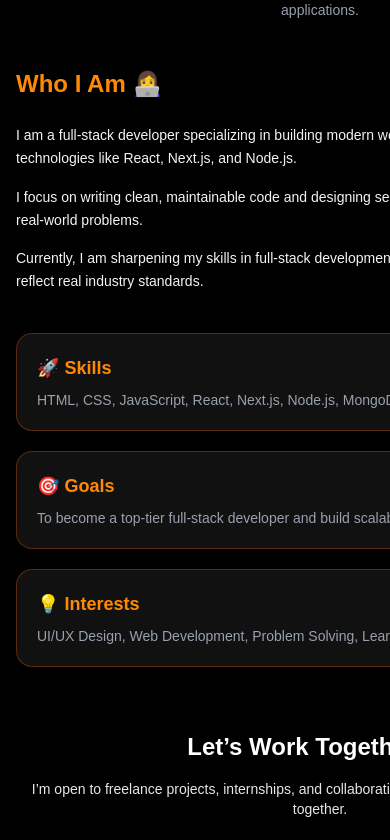
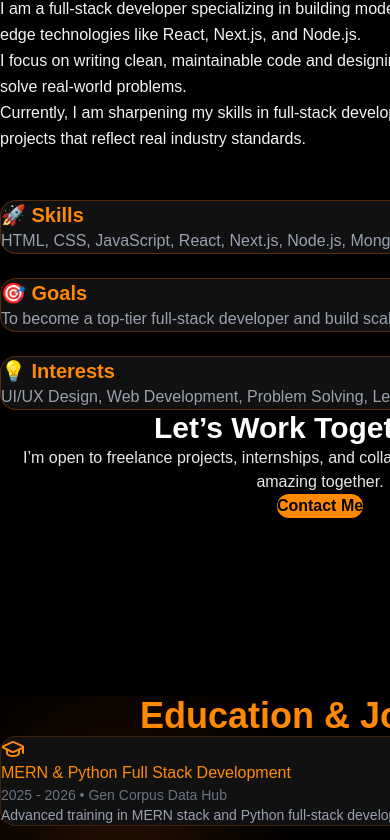
Before and after one commit to Kaladevikaladevi/portfolio, a Next.js app: page / in a window 390 px wide. Shown: the part 1184-2024 px from the top of the page. Built offline with nearby package versions, Linux system fonts and the light colour scheme.

Commit message:
improved responsiveness

```diff
--- a/src/app/globals.css
+++ b/src/app/globals.css
@@ -1,86 +1,204 @@
 @import "tailwindcss";
+
+* {
+  margin: 0;
+  padding: 0;
+  box-sizing: border-box;
+}
+
+html {
+  scroll-behavior: smooth;
+  overflow-x: hidden;
+}
 
 body {
   background-color: #000;
   color: #fff;
-  margin: 0;
   font-family: sans-serif;
+  overflow-x: hidden;
 }
 
-/* Prevent horizontal scroll */
-html, body {
+/* ================= MAIN CONTAINER ================= */
+
+.container {
+  width: 100%;
   overflow-x: hidden;
 }
+
+/* ================= HERO SECTION ================= */
 
 .hero {
   position: relative;
   width: 100%;
   min-height: 100vh;
+
   display: flex;
+  flex-direction: column;
   align-items: center;
   justify-content: center;
+
   overflow: hidden;
   text-align: center;
+
+  padding: 40px 20px;
 }
 
-/* Big name */
-.name {
-  position: absolute;
-  top: 10%;
-  font-size: clamp(40px, 10vw, 160px); /* responsive magic */
-  font-weight: 900;
-  letter-spacing: 5px;
-}
+/* ================= BACKGROUND ================= */
 
-/* Profile image */
-.profileImg {
-  position: relative;
-  width: clamp(180px, 30vw, 350px);
-  height: auto;
-  z-index: 2;
-}
-
-/* Role + open to work */
-.role_open {
-  position: absolute;
-  top: 55%;
-  width: 100%;
-  display: flex;
-  justify-content: space-between;
-  padding: 0 5%;
-  font-size: clamp(12px, 1.5vw, 18px);
-}
-
-/* Dots */
-.dots {
-  position: absolute;
-  top: 65%;
-  width: 100%;
-  display: flex;
-  justify-content: space-between;
-  padding: 0 5%;
-}
-
-/* Antigravity background */
 .bgCanvas {
   position: absolute;
-  top: 0;
-  left: 0;
+  inset: 0;
   width: 100%;
   height: 100%;
   z-index: 1;
 }
 
-/* Make content appear above */
-.name,
-.profileImg,
-.role_open,
+/* ================= NAME ================= */
+
+.name {
+  position: relative;
+  z-index: 2;
+
+  font-size: clamp(2.5rem, 10vw, 9rem);
+  font-weight: 900;
+
+  letter-spacing: 4px;
+  margin-bottom: 20px;
+
+  text-align: center;
+  line-height: 1.1;
+}
+
+/* ================= PROFILE IMAGE ================= */
+
+.profileImg {
+  position: relative;
+  z-index: 2;
+
+  width: clamp(180px, 28vw, 350px);
+  height: auto;
+
+  object-fit: cover;
+}
+
+/* ================= ROLE SECTION ================= */
+
+.role_open {
+  position: relative;
+  z-index: 2;
+
+  width: 100%;
+  max-width: 1200px;
+
+  display: flex;
+  justify-content: space-between;
+  align-items: center;
+
+  margin-top: 30px;
+  padding: 0 5%;
+
+  font-size: clamp(0.8rem, 2vw, 1.1rem);
+  font-weight: 500;
+}
+
+/* ================= DOTS ================= */
+
 .dots {
   position: relative;
   z-index: 2;
+
+  width: 100%;
+  max-width: 1200px;
+
+  display: flex;
+  justify-content: space-between;
+
+  margin-top: 15px;
+  padding: 0 5%;
+
+  font-size: clamp(1rem, 2vw, 1.5rem);
 }
 
+/* ================= TABLET ================= */
 
-html {
-  scroll-behavior: smooth;
+@media (max-width: 992px) {
+
+  .hero {
+    padding: 60px 20px;
+  }
+
+  .name {
+    font-size: clamp(2.5rem, 12vw, 6rem);
+  }
+
+  .profileImg {
+    width: 260px;
+  }
+
+  .role_open {
+    margin-top: 25px;
+    font-size: 0.95rem;
+  }
+
+  .dots {
+    margin-top: 10px;
+  }
 }
+
+/* ================= MOBILE ================= */
+
+@media (max-width: 768px) {
+
+  .hero {
+    min-height: 100vh;
+    padding: 80px 20px 40px;
+  }
+
+  .name {
+    font-size: clamp(2rem, 13vw, 4rem);
+
+    letter-spacing: 2px;
+
+    margin-bottom: 25px;
+  }
+
+  .profileImg {
+    width: 220px;
+  }
+
+  .role_open {
+    flex-direction: column;
+    gap: 10px;
+
+    margin-top: 25px;
+
+    text-align: center;
+  }
+
+  .dots {
+    display: none;
+  }
+}
+
+/* ================= SMALL MOBILE ================= */
+
+@media (max-width: 480px) {
+
+  .hero {
+    padding: 100px 15px 40px;
+  }
+
+  .name {
+    font-size: 2rem;
+    line-height: 1.2;
+  }
+
+  .profileImg {
+    width: 180px;
+  }
+
+  .role_open {
+    font-size: 0.85rem;
+    gap: 8px;
+  }
+}
--- a/src/components/about/about.tsx
+++ b/src/components/about/about.tsx
@@ -4,7 +4,7 @@ import { motion } from "framer-motion";
 
 export default function About() {
   return (
-    <section className="bg-black text-white min-h-screen px-4 sm:px-6 md:px-10 py-12 md:py-16 overflow-hidden">
+    <section className="bg-black text-white min-h-screen px-6 py-16" >
       <div className="max-w-6xl mx-auto">
 
         {/* Heading */}
@@ -12,22 +12,19 @@ export default function About() {
           initial={{ opacity: 0, y: 50 }}
           animate={{ opacity: 1, y: 0 }}
           transition={{ duration: 0.8 }}
-          className="text-center mb-12 md:mb-16"
+          className="text-center mb-16"
         >
-          <h1 className="text-3xl sm:text-4xl md:text-5xl font-extrabold mb-4 tracking-wide">
-            𝐀𝐛𝐨𝐮𝐭 <span className="text-orange-400">𝐌𝐞</span>
+          <h1 className="text-5xl font-extrabold mb-4 tracking-wide">
+           𝐀𝐛𝐨𝐮𝐭 <span>𝐌𝐞</span>
           </h1>
-
-          <div className="w-20 md:w-24 h-1 bg-orange-400 mx-auto mb-6"></div>
-
-          <p className="text-gray-400 max-w-2xl mx-auto text-sm sm:text-base md:text-lg px-2">
-            Passionate full-stack developer crafting modern, scalable,
-            and high-performance web applications.
+          <div className="w-24 h-1 bg-orange-400 mx-auto mb-6"></div>
+          <p className="text-gray-400 max-w-2xl mx-auto text-lg">
+            Passionate full-stack developer crafting modern, scalable, and high-performance web applications.
           </p>
         </motion.div>
 
         {/* Main Section */}
-        <div className="grid grid-cols-1 md:grid-cols-2 gap-10 md:gap-12 items-center">
+        <div className="grid md:grid-cols-2 gap-12 items-center">
 
           {/* Left Content */}
           <motion.div
@@ -35,24 +32,17 @@ export default function About() {
             animate={{ opacity: 1, x: 0 }}
             transition={{ duration: 0.8 }}
           >
-            <h2 className="text-2xl sm:text-3xl font-bold mb-6 text-orange-400">
+            <h2 className="text-3xl font-bold mb-6 text-orange-400">
               Who I Am 👩‍💻
             </h2>
-
-            <p className="text-gray-100 mb-4 leading-relaxed text-sm sm:text-base">
-              I am a full-stack developer specializing in building modern web
-              applications using cutting-edge technologies like React, Next.js,
-              and Node.js.
+            <p className="text-gray-100 mb-4 leading-relaxed">
+              I am a full-stack developer specializing in building modern web applications using cutting-edge technologies like React, Next.js, and Node.js.
             </p>
-
-            <p className="text-gray-100 mb-4 leading-relaxed text-sm sm:text-base">
-              I focus on writing clean, maintainable code and designing seamless
-              user experiences that solve real-world problems.
+            <p className="text-gray-100 mb-4 leading-relaxed">
+              I focus on writing clean, maintainable code and designing seamless user experiences that solve real-world problems.
             </p>
-
-            <p className="text-gray-100 leading-relaxed text-sm sm:text-base">
-              Currently, I am sharpening my skills in full-stack development and
-              building impactful projects that reflect real industry standards.
+            <p className="text-gray-100 leading-relaxed">
+              Currently, I am sharpening my skills in full-stack development and building impactful projects that reflect real industry standards.
             </p>
           </motion.div>
 
@@ -61,7 +51,7 @@ export default function About() {
             initial={{ opacity: 0, x: 50 }}
             animate={{ opacity: 1, x: 0 }}
             transition={{ duration: 0.8 }}
-            className="grid gap-5"
+            className="grid gap-6"
           >
             {[
               {
@@ -79,46 +69,41 @@ export default function About() {
             ].map((item, index) => (
               <motion.div
                 key={index}
-                whileHover={{ scale: 1.03 }}
-                className="bg-[#111] border border-orange-500/30 p-5 md:p-6 rounded-2xl shadow-lg hover:shadow-[0_0_40px_rgba(255,115,0,0.6)] transition duration-300"
+                whileHover={{ scale: 1.05 }}
+               className="bg-[#111] border border-orange-500/30 p-6 rounded-2xl shadow-lg hover:shadow-[0_0_40px_rgba(255,115,0,0.6)] transition duration-300"
               >
-                <h3 className="text-lg sm:text-xl font-semibold mb-2 text-orange-400">
+                <h3 className="text-xl font-semibold mb-2 text-orange-400">
                   {item.title}
                 </h3>
-
-                <p className="text-gray-400 text-sm sm:text-base">
-                  {item.desc}
-                </p>
+                <p className="text-gray-400">{item.desc}</p>
               </motion.div>
             ))}
           </motion.div>
         </div>
 
-        {/* Bottom Section */}
+        {/* Bottom Section (FIXED POSITION) */}
         <motion.div
           initial={{ opacity: 0, y: 50 }}
           whileInView={{ opacity: 1, y: 0 }}
           transition={{ duration: 0.8 }}
           viewport={{ once: true }}
-          className="text-center mt-16 md:mt-24"
+          className="text-center mt-24"
         >
-          <h2 className="text-2xl sm:text-3xl font-bold mb-4">
+          <h2 className="text-3xl font-bold mb-4">
             Let’s Work Together 🤝
           </h2>
-
-          <p className="text-gray-200 mb-6 text-sm sm:text-base px-2">
-            I’m open to freelance projects, internships, and collaborations.
-            Let’s build something amazing together.
+          <p className="text-gray-200 mb-6">
+            I’m open to freelance projects, internships, and collaborations. Let’s build something amazing together.
           </p>
 
           <motion.a
-            whileHover={{ scale: 1.08 }}
-            whileTap={{ scale: 0.95 }}
-            href="/contact"
-            className="inline-block bg-orange-400 text-black font-semibold px-6 sm:px-8 py-3 rounded-xl shadow-lg hover:bg-orange-500 hover:shadow-[0_0_25px_rgba(255,115,0,0.8)] transition"
-          >
-            Contact Me
-          </motion.a>
+  whileHover={{ scale: 1.1 }}
+  whileTap={{ scale: 0.95 }}
+  href="/contact"
+  className="inline-block bg-orange-400 text-black font-semibold px-8 py-3 rounded-xl shadow-lg hover:bg-orange-500 hover:shadow-[0_0_25px_rgba(255,115,0,0.8)] transition"
+>
+  Contact Me
+</motion.a>
         </motion.div>
 
       </div>
```
Also changed, not shown: src/components/about/about.module.css (+98 -1 lines).
